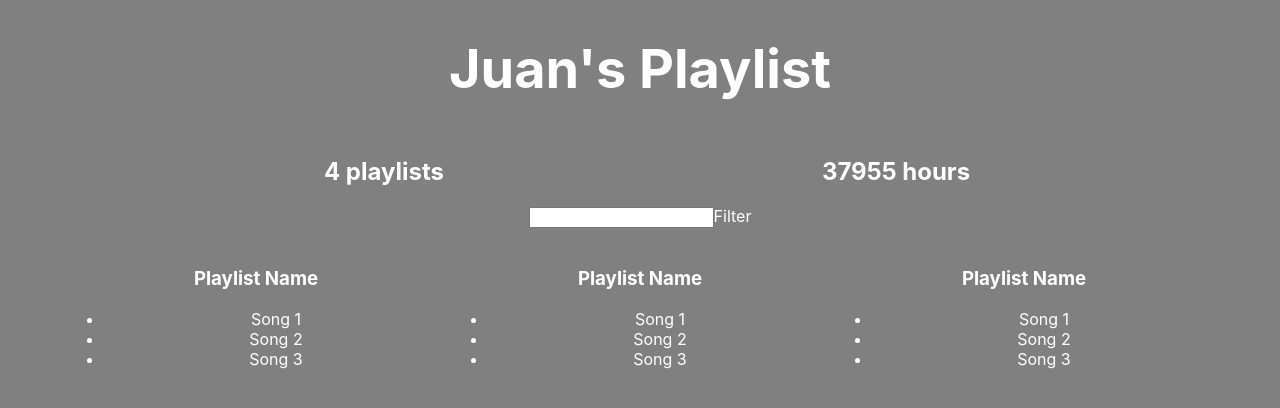
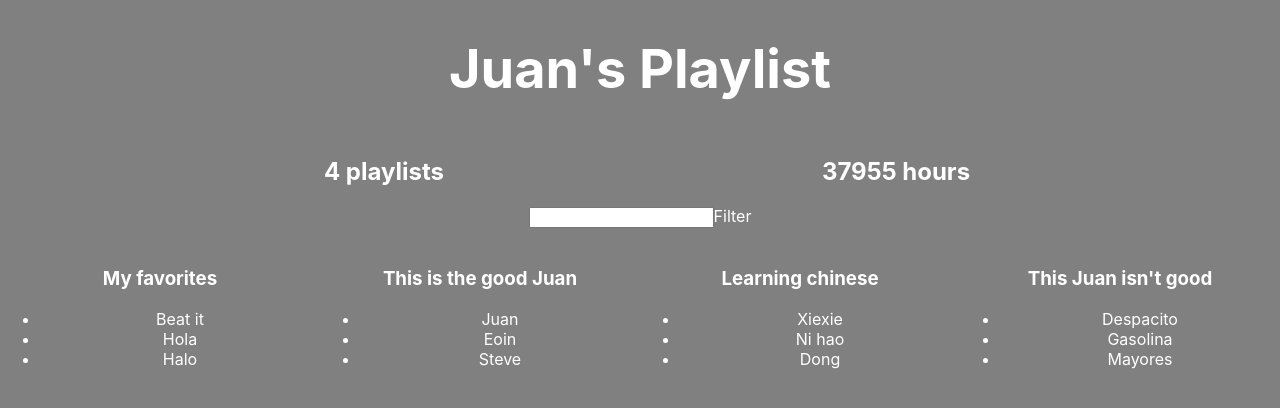
Before and after one commit to jdomil/better-playlists, a React (Create React App) app: page / in a window 1280 px wide. Shown: the top 408 px of the page. Built offline with nearby package versions, Linux system fonts and the light colour scheme.

Commit message:
Adding fake data to playlist information

```diff
--- a/src/App.js
+++ b/src/App.js
@@ -1,5 +1,5 @@
-import React, { Component } from 'react';
-import './App.css';
+import React, { Component } from 'react'
+import './App.css'
 
 let defaultStyle = {
   color: '#fff'
@@ -17,27 +17,27 @@ let fakeServerData = {
         ]
       },
       {
-        name: 'This is the good one',
+        name: 'This is the good Juan',
         songs: [
-          {name: 'Beat it', duration: 211345},
-          {name: 'Hola', duration: 123412},
-          {name: 'Halo', duration: 234567}
+          {name: 'Juan', duration: 211345},
+          {name: 'Eoin', duration: 123412},
+          {name: 'Steve', duration: 234567}
         ]
       },
       {
         name: 'Learning chinese',
         songs: [
-          {name: 'Beat it', duration: 211345},
-          {name: 'Hola', duration: 123412},
-          {name: 'Halo', duration: 234567}
+          {name: 'Xiexie', duration: 211345},
+          {name: 'Ni hao', duration: 123412},
+          {name: 'Dong', duration: 234567}
         ]
       },
       {
         name: 'This Juan isn\'t good',
         songs: [
-          {name: 'Beat it', duration: 211345},
-          {name: 'Hola', duration: 123412},
-          {name: 'Halo', duration: 234567}
+          {name: 'Despacito', duration: 211345},
+          {name: 'Gasolina', duration: 123412},
+          {name: 'Mayores', duration: 234567}
         ]
       }
     ]
@@ -50,7 +50,7 @@ class PlaylistCounter extends Component {
       <div style={{...defaultStyle, width: '40%', display: 'inline-block'}}>
         <h2>{this.props.playlists.length} playlists</h2>
       </div>
-    );
+    )
   }
 }
 
@@ -66,7 +66,7 @@ class HoursCounter extends Component {
       <div style={{...defaultStyle, width: '40%', display: 'inline-block'}}>
         <h2>{Math.round(totalDuration/60)} hours</h2>
       </div>
-    );
+    )
   }
 }
 
@@ -78,17 +78,22 @@ class Filter extends Component {
         <input type="text"/>
         Filter
       </div>
-    );
+    )
   }
 }
 
 class Playlist extends Component {
   render() {
+    let playlist = this.props.playlist
     return (
-      <div style={{...defaultStyle, display: 'inline-block', width: '30%'}}>
+      <div style={{...defaultStyle, display: 'inline-block', width: '25%'}}>
         <img/>
-        <h3>Playlist Name</h3>
-        <ul><li>Song 1</li><li>Song 2</li><li>Song 3</li></ul>
+        <h3>{playlist.name}</h3>
+        <ul>
+          {playlist.songs.map(song =>
+              <li>{song.name}</li>
+          )}
+        </ul>
       </div>
     )
   }
@@ -101,7 +106,7 @@ class App extends Component {
   }
   componentDidMount() {
     setTimeout(() => {
-    this.setState({serverData: fakeServerData});
+    this.setState({serverData: fakeServerData})
   }, 1000)
   }
 
@@ -116,14 +121,14 @@ class App extends Component {
           <PlaylistCounter playlists={this.state.serverData.user.playlists}/>
           <HoursCounter playlists={this.state.serverData.user.playlists}/>
           <Filter/>
-          <Playlist/>
-          <Playlist/>
-          <Playlist/>
+          {this.state.serverData.user.playlists.map(playlist =>
+            <Playlist playlist={playlist}/>
+          )}
         </div> : <h1 style={{...defaultStyle, 'font-size': '54px'}}>Loading...</h1>
         }
       </div>
-    );
+    )
   }
 }
 
-export default App;
+export default App
```
